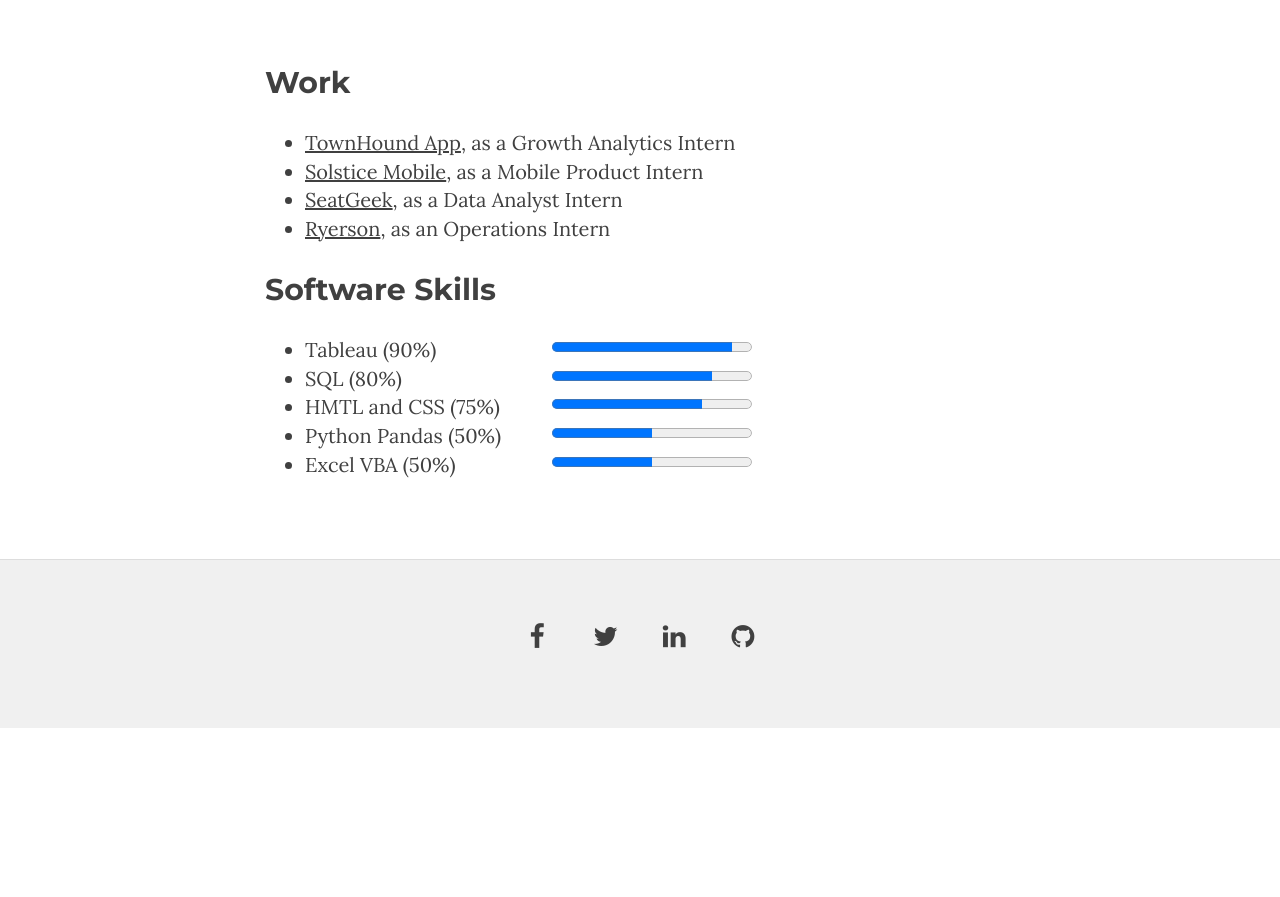
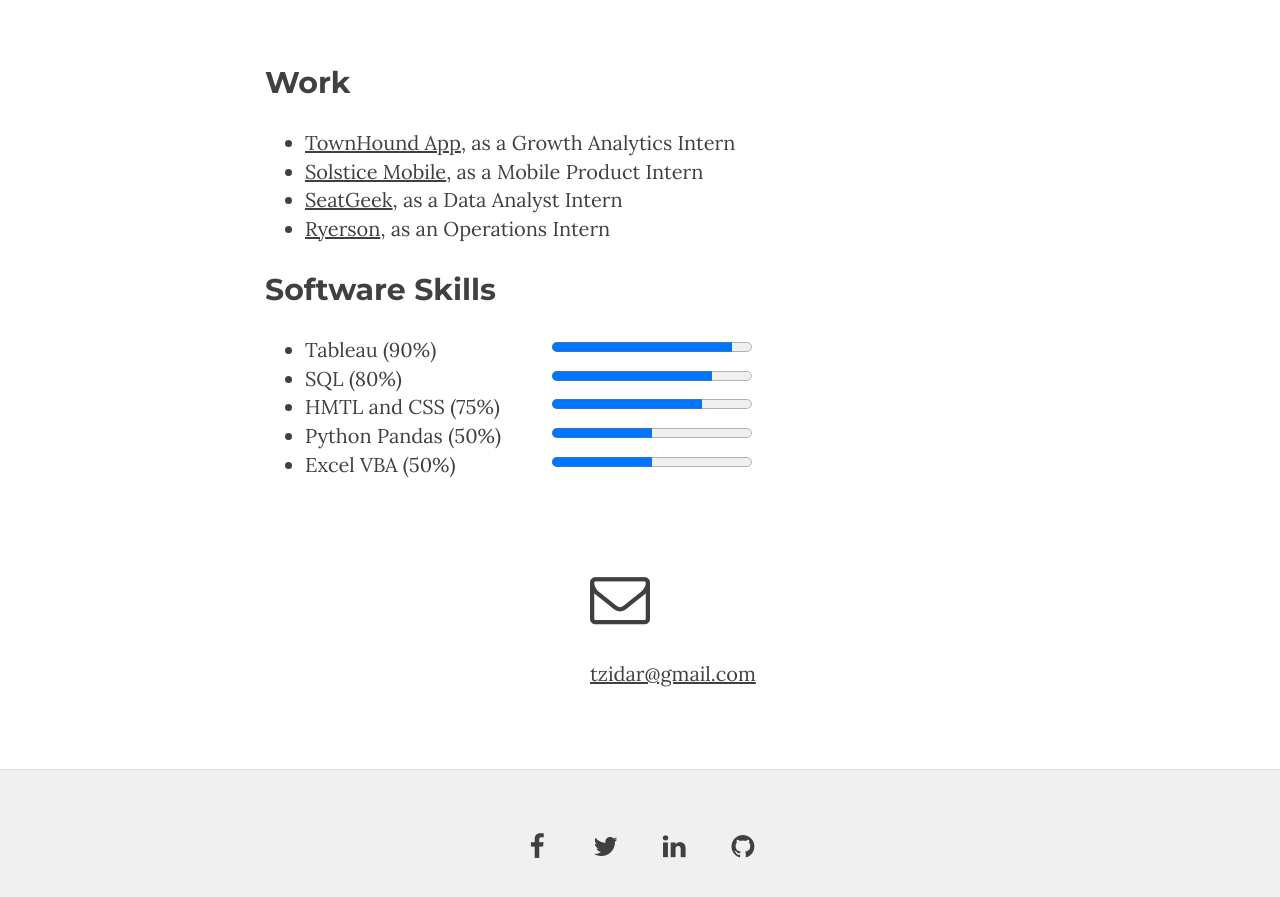
Before and after one commit to tzidar/tzidar.github.io, a Jekyll site: the page built from work.md, in a window 1280 px wide, cut to the strip 402-1340 px from the top of the page. Shown: the top 897 px of the strip. Built offline with Jekyll 4.4.1, drawn with Linux system fonts in a browser that asks for light colours; nearby versions of some CDN libraries; Markdown is read by kramdown in place of the engine named in the settings; before the commit the page ends 1130 px from its top, so only the background shows below that.

Commit message:
added email

```diff
--- a/_includes/head.html
+++ b/_includes/head.html
@@ -19,6 +19,7 @@
   <link rel="stylesheet" href="http://maxcdn.bootstrapcdn.com/font-awesome/4.3.0/css/font-awesome.min.css">
   <link href="http://fonts.googleapis.com/css?family=Lora:400,700,400italic,700italic" rel="stylesheet" type="text/css">
   <link href="http://fonts.googleapis.com/css?family=Montserrat:400,700" rel="stylesheet" type="text/css">
+  <link rel="stylesheet" href="https://maxcdn.bootstrapcdn.com/font-awesome/4.4.0/css/font-awesome.min.css">
 
   <!-- Icons -->
   <link rel="shortcut icon" href="{{ site.baseurl }}/public/favicon.ico">
--- a/work.md
+++ b/work.md
@@ -70,3 +70,11 @@
 </div>
 
 </ul>
+
+<br>
+<div class="row">
+	<div class="col col-xs-2 col-xs-offset-5">
+		<i class="fa fa-envelope-o fa-3x"></i>
+		<p><a href="mailto:tzidar@gmail.com">tzidar@gmail.com</a></p>
+	</div>
+</div>
```
